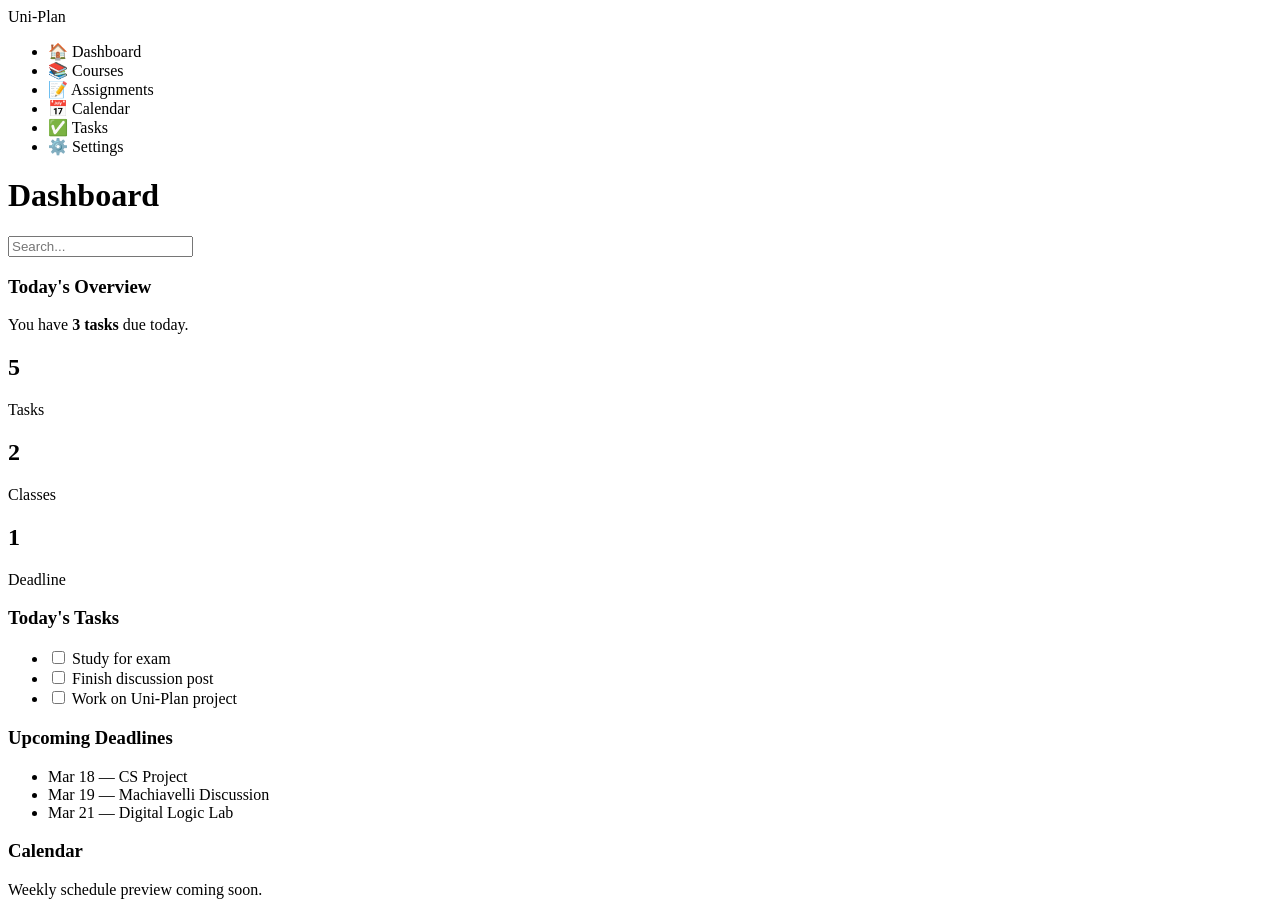
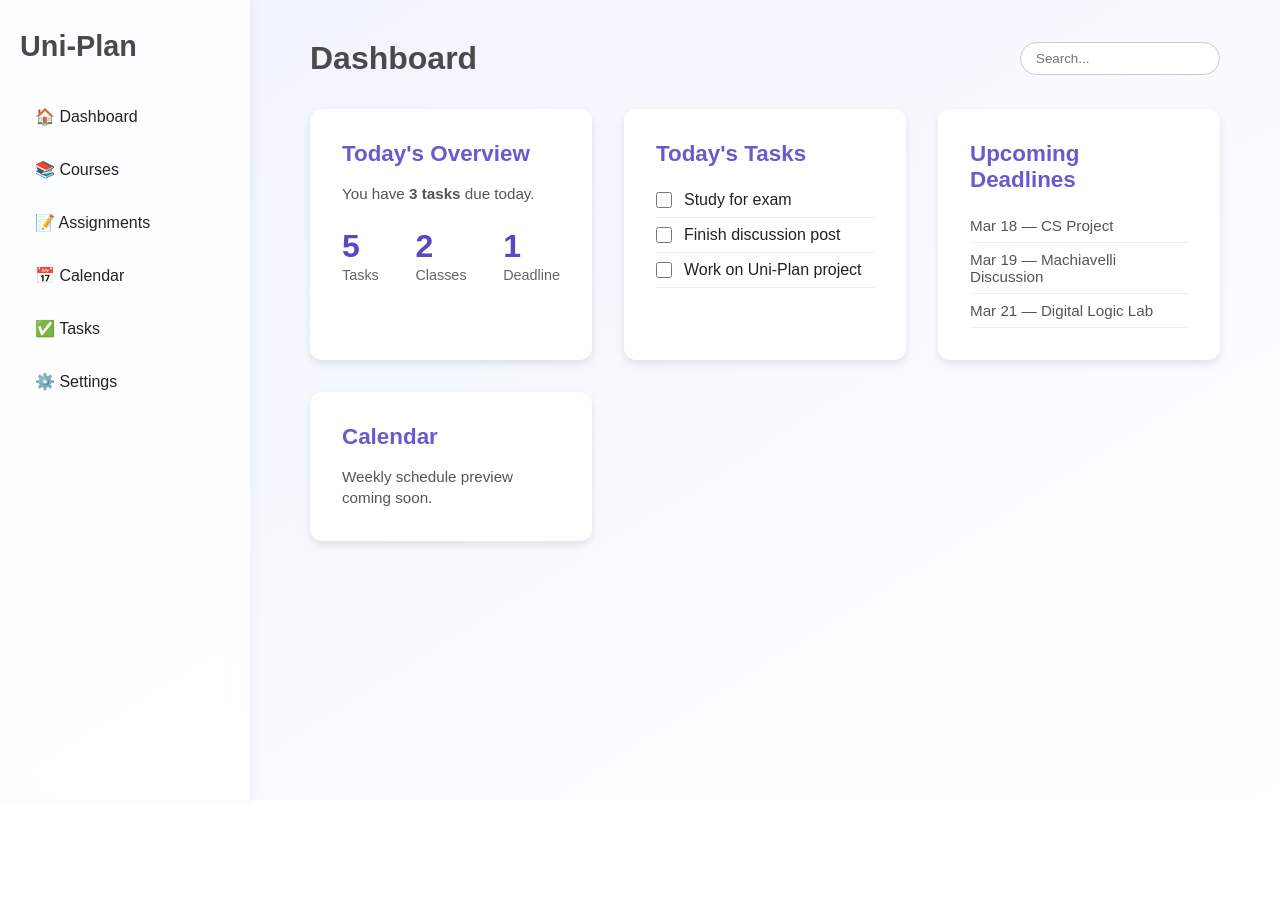
Before and after one commit to aidanj543/uniplan, a website: page app/dashboard.html in a window 1280 px wide. After the commit the page ends 800 px from the top, so only its background shows below. Drawn offline with Linux system fonts and the light colour scheme; files that its build step writes are made by us from their sources.

Commit message:
Added styling

```diff
--- a/app/dashboard.html
+++ b/app/dashboard.html
@@ -4,7 +4,7 @@
         <meta charset="UTF-8">
         <meta name="viewport" content="width-device-width, initial-scale=1.0">
         <title>Uni-Plan Dashboard</title>
-        <link rel="stylesheet" href="main.css"> <!--Edit the css file to change the dashboard. make the changes as you need too.-->
+        <link rel="stylesheet" href="../assets/css/main.css"> <!--Edit the css file to change the dashboard. make the changes as you need too.-->
     </head>
 
     <body>
--- a/assets/css/main.css
+++ b/assets/css/main.css
@@ -0,0 +1,216 @@
+
+* {
+    margin: 0;
+    padding: 0;
+    box-sizing: border-box;
+    font-family: "Poppins", sans-serif;
+}
+
+body {
+    background: linear-gradient(to bottom right, #f0f4ff, #ffffff);
+    color: #222;
+}
+
+
+.container {
+    display: flex;
+    min-height: 100vh;
+}
+
+
+.sidebar {
+    width: 250px;
+    background: rgba(255, 255, 255, 0.85);
+    backdrop-filter: blur(10px);
+    display: flex;
+    flex-direction: column;
+    padding: 30px 20px;
+    position: fixed;
+    top: 0;
+    left: 0;
+    height: 100%;
+    box-shadow: 2px 0 10px rgba(0,0,0,0.05);
+    z-index: 10;
+}
+
+.sidebar .logo {
+    font-size: 1.8rem;
+    font-weight: 700;
+    color: #4a4a4a;
+    margin-bottom: 2rem;
+}
+
+.sidebar ul {
+    list-style: none;
+    width: 100%;
+}
+
+.sidebar ul li {
+    padding: 12px 15px;
+    margin-bottom: 10px;
+    border-radius: 10px;
+    cursor: pointer;
+    transition: 0.3s;
+}
+
+.sidebar ul li:hover {
+    background: #6a5acd;
+    color: white;
+}
+
+/* Main Content */
+.main {
+    margin-left: 250px;
+    flex: 1;
+    padding: 40px 60px;
+}
+
+/* Topbar */
+.topbar {
+    display: flex;
+    justify-content: space-between;
+    align-items: center;
+    margin-bottom: 2rem;
+}
+
+.topbar h1 {
+    font-size: 2rem;
+    color: #4a4a4a;
+}
+
+.topbar .search {
+    padding: 8px 15px;
+    border-radius: 20px;
+    border: 1px solid #ccc;
+    outline: none;
+    width: 200px;
+    transition: 0.3s;
+}
+
+.topbar .search:focus {
+    border-color: #6a5acd;
+}
+
+/* Dashboard Cards */
+.dashboard {
+    display: grid;
+    grid-template-columns: repeat(auto-fit, minmax(280px, 1fr));
+    gap: 2rem;
+}
+
+.card {
+    background: #fff;
+    border-radius: 12px;
+    padding: 2rem;
+    box-shadow: 0 4px 8px rgba(0,0,0,0.1);
+    transition: transform 0.3s, box-shadow 0.3s;
+}
+
+.card:hover {
+    transform: translateY(-5px);
+    box-shadow: 0 6px 12px rgba(0,0,0,0.15);
+}
+
+.card h3 {
+    color: #6a5acd;
+    font-size: 1.4rem;
+    margin-bottom: 1rem;
+}
+
+.card p {
+    color: #555;
+    font-size: 0.95rem;
+    line-height: 1.4;
+}
+
+/* Stats inside card */
+.stats {
+    display: flex;
+    justify-content: space-between;
+    margin-top: 1.5rem;
+}
+
+.stat h2 {
+    color: #5848c2;
+    font-size: 2rem;
+}
+
+.stat p {
+    font-size: 0.9rem;
+    color: #666;
+}
+
+
+.card.tasks ul {
+    list-style: none;
+    margin-top: 1rem;
+}
+
+.card.tasks li {
+    display: flex;
+    align-items: center;
+    padding: 8px 0;
+    border-bottom: 1px solid #eee;
+}
+
+.card.tasks li input[type="checkbox"] {
+    margin-right: 12px;
+    width: 16px;
+    height: 16px;
+}
+
+
+.card.deadlines ul {
+    list-style: none;
+    margin-top: 1rem;
+}
+
+.card.deadlines li {
+    padding: 8px 0;
+    border-bottom: 1px solid #eee;
+    font-size: 0.95rem;
+    color: #555;
+}
+
+
+@media (max-width: 1024px) {
+    .main {
+        margin-left: 200px;
+        padding: 30px;
+    }
+}
+
+@media (max-width: 768px) {
+    .container {
+        flex-direction: column;
+    }
+
+    .sidebar {
+        width: 100%;
+        height: auto;
+        position: relative;
+        flex-direction: row;
+        overflow-x: auto;
+        padding: 10px 20px;
+    }
+
+    .sidebar ul {
+        display: flex;
+        flex-direction: row;
+        gap: 10px;
+    }
+
+    .sidebar ul li {
+        margin-bottom: 0;
+        white-space: nowrap;
+    }
+
+    .main {
+        margin-left: 0;
+        padding: 20px;
+    }
+
+    .dashboard {
+        grid-template-columns: 1fr;
+    }
+}
```
